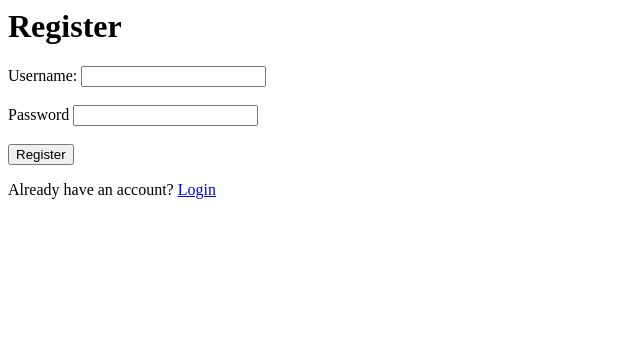
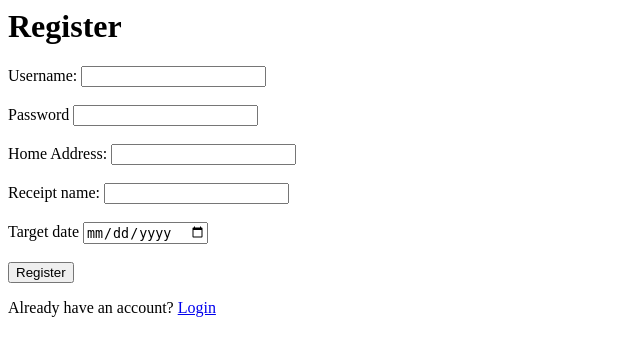
Before and after one commit to egidmetalia2011/eternal_vault, a Django app: page /register/ in a window 1280 px wide. Shown: the top 356 px of the page, without its empty margins (0-640 px from the left). Run offline with Django 5.2, Linux system fonts and the light colour scheme.

```diff
--- a/eternalvault_app/templates/eternalvault_app/register.html
+++ b/eternalvault_app/templates/eternalvault_app/register.html
@@ -12,6 +12,15 @@
             <label for="password">Password</label>
             <input type="password" id="password" name="password" required><br><br>
 
+            <label for="home_address">Home Address:</label>
+            <input type="text" name="home_address" id="home_address" required><br><br>
+
+            <label for="receipt_name">Receipt name:</label>
+            <input type="text" name="receipt_name" id="receipt_name" required><br><br>
+
+            <label for="target_date">Target date</label>
+            <input type="date" id="target_date" name="target_date"><br><br>
+
             <button type="submit">Register</button>
         </form>
 
--- a/eternalvault_app/views.py
+++ b/eternalvault_app/views.py
@@ -4,22 +4,32 @@ from django.contrib.auth.models import User
 from django.contrib import messages
 from .models import SecureData, UserProfile
 from django.contrib.auth.decorators import login_required
+from django.utils.timezone import now
+import logging
+import datetime
 
 
 def home_view(request):
     return render(request, 'eternalvault_app/home.html')
 
+logger = logging.getLogger(__name__)
+
 @login_required
 def upload_file_view(request):
     if request.method == 'POST':
         uploaded_file = request.FILES['file']
-        user_profile = UserProfile.objects.get(user=request.user)
+
+        #ensure the user has a UserProfile
+        user_profile, created = UserProfile.objects.get_or_create(user=request.user)
+
+        logger.info(f"user: {request.user}, type: {type(request.user)}")
 
         #create secureData instance and save encrypted file
         secure_data = SecureData(user=request.user, title=uploaded_file.name)
         secure_data.save_encrypted_file(uploaded_file, user_profile.encrypted_key)
         secure_data.save()
 
+        messages.success(request, "File uplaoded successfully")
         return redirect('home') #redirect after successful upload
 
     return render(request, 'eternalvault_app/upload_file.html')
@@ -28,9 +38,29 @@ def register_view(request):
     if request.method == 'POST':
         username = request.POST['username']
         password = request.POST['password']
+        target_date = request.POST.get('target_date')
+        home_address = request.POST['home_address']
+        receipt_name = request.POST['receipt_name']
         if not User.objects.filter(username=username).exists():
             user = User.objects.create_user(username=username, password=password)
             user.save()
+
+            if not target_date:
+                target_date = now().date() + datetime.timedelta(days=365*10)
+            else:
+                target_date = datetime.datetime.strptime(target_date, '%Y-%m-%d').date()
+                if target_date < now().date() + datetime.timedelta(days=365*10):
+                    messages.error(request, "Target date must be at least 10 years from now")
+                    return redirect('register')
+
+            #create a UserProfile for the new user
+            UserProfile.objects.create(
+                user=user,
+                target_date = target_date,
+                home_address = home_address,
+                receipt_name = receipt_name,
+            )
+
             messages.success(request, "Account Created")
             return redirect('login')
         else:
```
Also changed, not shown: eternalvault_app/models.py (+23 -11 lines), eternalvault_app/migrations/0002_securedata_user.py (added), secure_files/22222.png (added), 4 other files.
